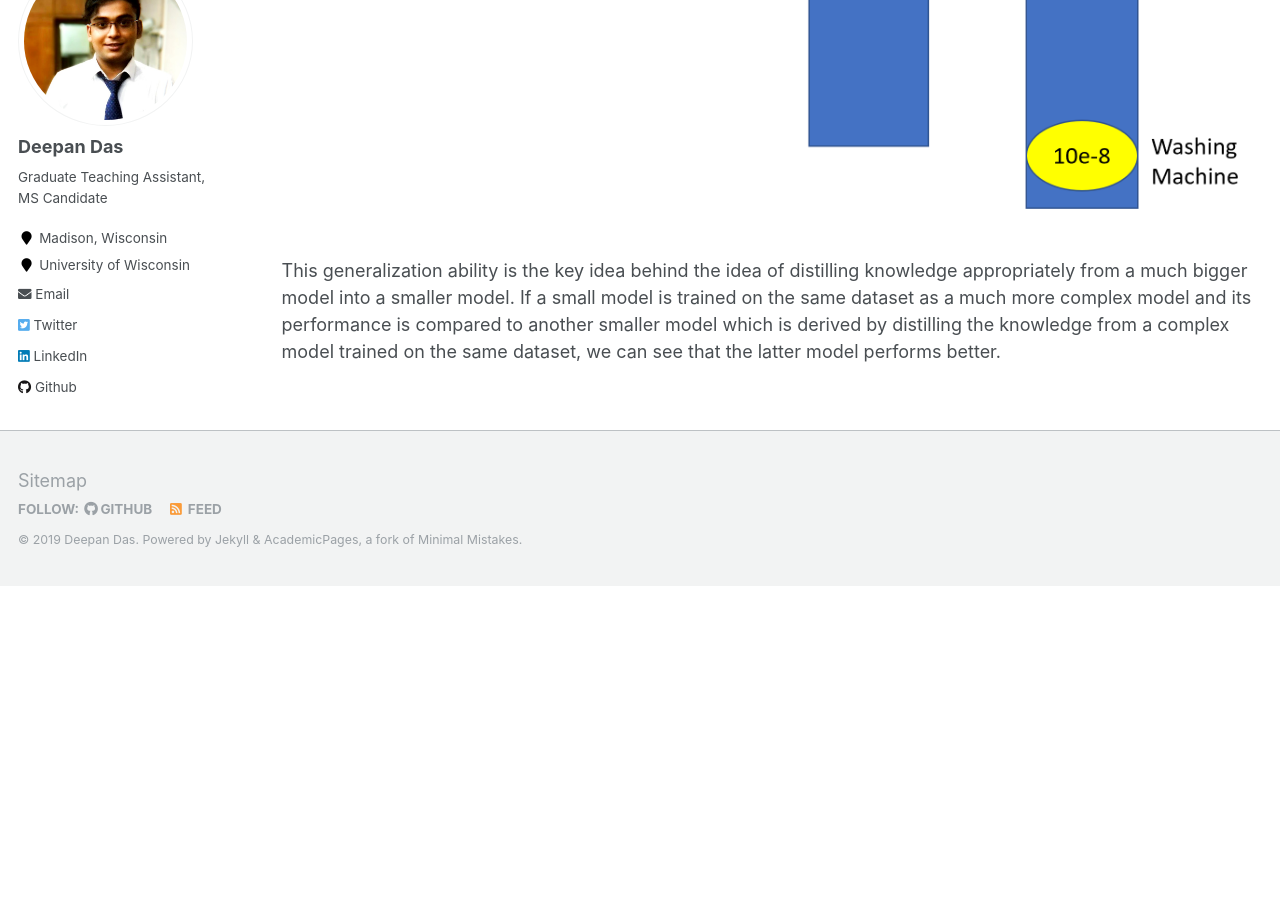
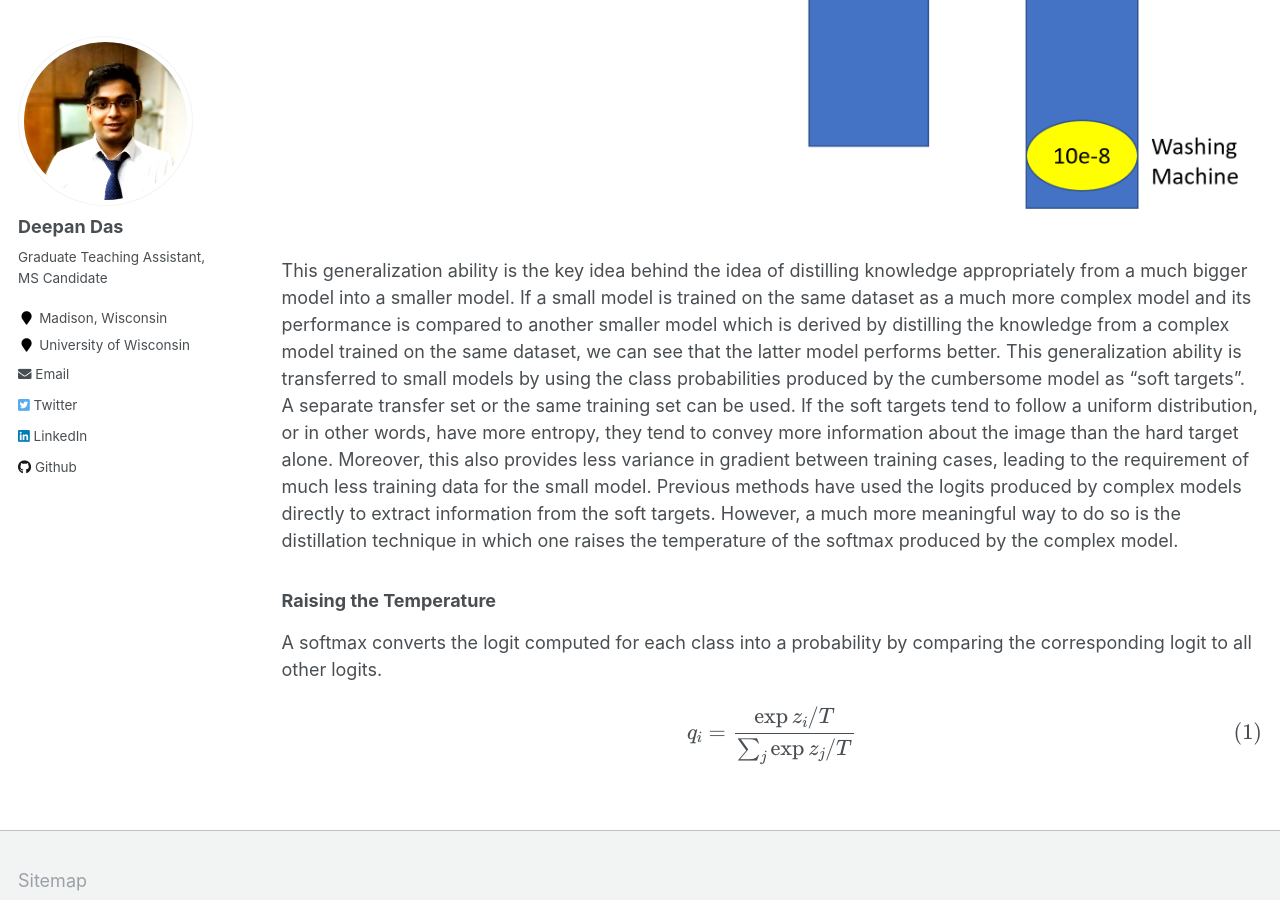
Before and after one commit to deepandas11/deepandas11.github.io, a Jekyll site: the page built from _posts/2019-07-18-Incremental-Learning.md, in a window 1280 px wide and 900 px high, scrolled down 2043 px. Built offline with Jekyll 4.4.1, drawn with Linux system fonts in a browser that asks for light colours; formulas are drawn with MathJax 3; before the commit the page ends 2629 px from its top, so only the background shows below that.

Commit message:
Update 3
Signed-off-by: Deepan Das <deepandas11@gmail.com>

```diff
--- a/_posts/2019-07-18-Incremental-Learning.md
+++ b/_posts/2019-07-18-Incremental-Learning.md
@@ -26,4 +26,10 @@ When an image is passed to an Image Classification network, we identify the know
 
 <img src="{{site.url}}/images/increm_1.png" style="display: block; margin: auto;" />
 
-This generalization ability is the key idea behind the idea of distilling knowledge appropriately from a much bigger model into a smaller model. If a small model is trained on the same dataset as a much more complex model and its performance is compared to another smaller model which is derived by distilling the knowledge from a complex model trained on the same dataset, we can see that the latter model performs better.
+This generalization ability is the key idea behind the idea of distilling knowledge appropriately from a much bigger model into a smaller model. If a small model is trained on the same dataset as a much more complex model and its performance is compared to another smaller model which is derived by distilling the knowledge from a complex model trained on the same dataset, we can see that the latter model performs better. This generalization ability is transferred to small models by using the class probabilities produced by the cumbersome model as "soft targets". A separate transfer set or the same training set can be used. If the soft targets tend to follow a uniform distribution, or in other words, have more entropy, they tend to convey more information about the image than the hard target alone. Moreover, this also provides less variance in gradient between training cases, leading to the requirement of much less training data for the small model. Previous methods have used the logits produced by complex models directly to extract information from the soft targets. However, a much more meaningful way to do so is the distillation technique in which one raises the temperature of the softmax produced by the complex model.
+
+### Raising the Temperature
+
+A softmax converts the logit computed for each class into a probability by comparing the corresponding logit to all other logits.
+
+\\[ q_i = \frac{\exp{z_i / T}}{\sum_{j} \exp{z_j / T}}\\]
```
